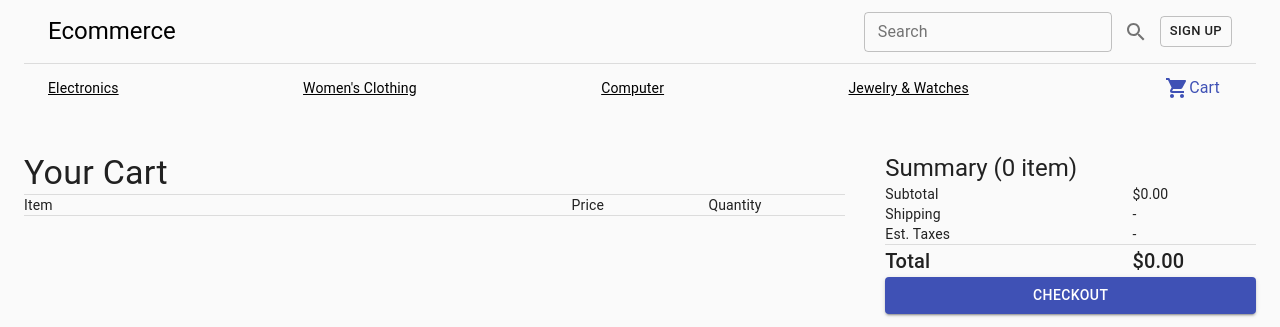
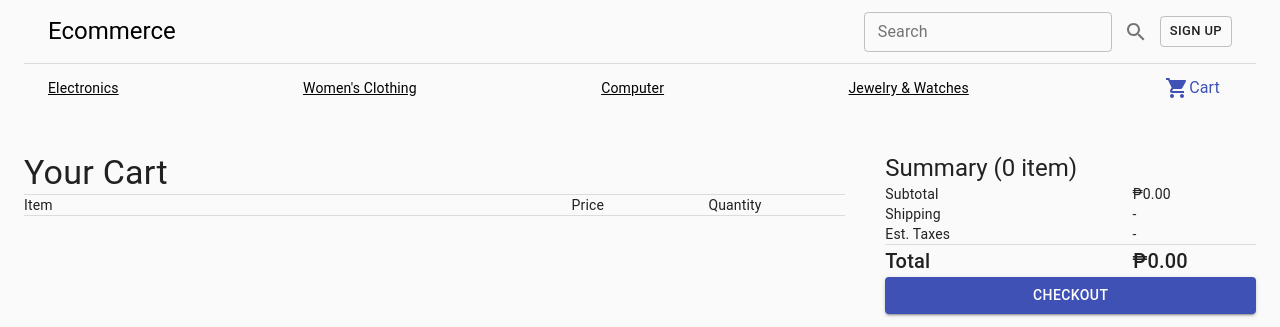
Before and after one commit to raphaelmans/ecommerce-react, a React (Create React App) app in the folder client/: page /viewcart in a window 1280 px wide. Shown: the top 327 px of the page. Built offline with nearby package versions, Linux system fonts and the light colour scheme.

Commit message:
some fixes

```diff
--- a/client/src/pages/cartpage/cartpage.js
+++ b/client/src/pages/cartpage/cartpage.js
@@ -32,7 +32,7 @@ export default function CartPage() {
                 Subtotal
               </Grid>
               <Grid item xs="4">
-                ${subTotal.toFixed(2)}
+              ₱{subTotal.toFixed(2)}
               </Grid>
             </Grid>
             <Grid container>
@@ -60,7 +60,7 @@ export default function CartPage() {
               </Grid>
               {/* TODO: REPLACE WITH TOTAL COST INCLUDING SHIPPING FEE AND ETC */}
               <Grid item xs="4">
-                <Typography variant="h6">${subTotal.toFixed(2)}</Typography>
+                <Typography variant="h6">₱{subTotal.toFixed(2)}</Typography>
               </Grid>
               <Grid item xs="12">
                 <Link to="/checkout" className={NavStyle.checkoutstyle}>
--- a/client/src/pages/checkout/checkout.js
+++ b/client/src/pages/checkout/checkout.js
@@ -60,8 +60,10 @@ export default function Checkout() {
     return (
 
         <Box mt={5}>
+          {steps < 4 ?
                       <CustomSeparator editForm={editForm} steps={steps}/>
-
+                      :
+                      null}
         <Grid container>
             {/* ADD BREADCRUMB */}
             <Grid item xs={8}>
```
